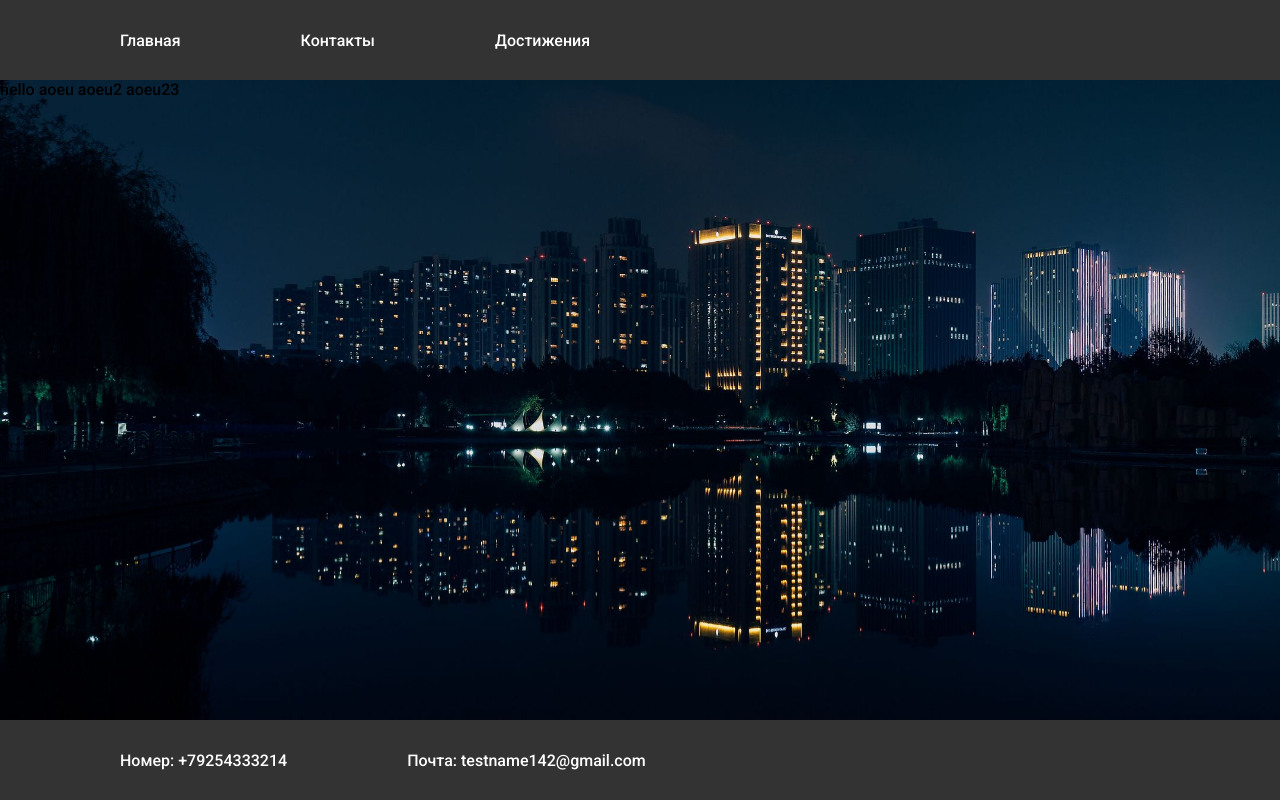
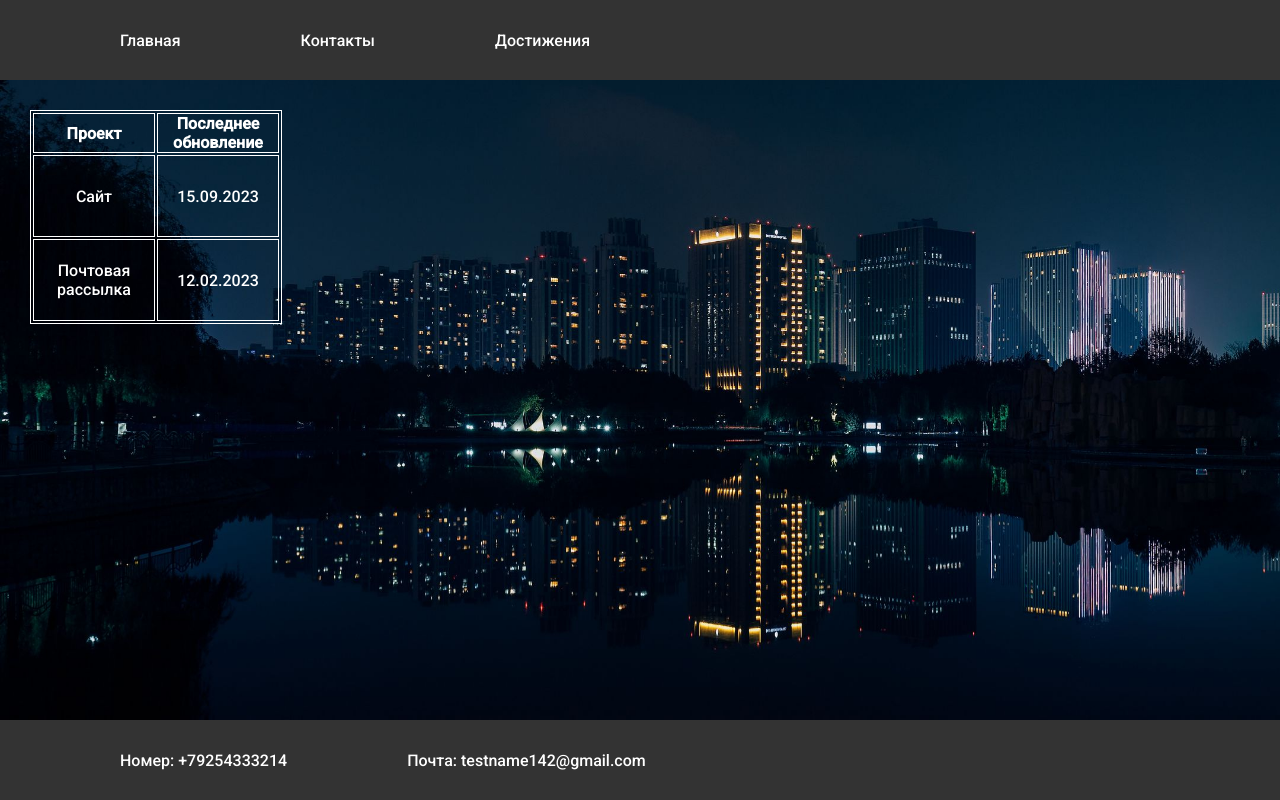
Before and after one commit to jaennil/web1lab, a plain HTML site: page index.html in a window 1280 px wide. Drawn offline with Linux system fonts and the light colour scheme.

Commit message:
feat: table

```diff
--- a/index.html
+++ b/index.html
@@ -16,21 +16,23 @@
 		</nav>
 	</header>
 	<main>
+		<div class="table-div">
 			<table>
 				<tr>
-					<td>hello</td>
+					<th>Проект</th>
+					<th>Последнее обновление</th>
 				</tr>
 				<tr>
-					<td>aoeu</td>
+					<td>Сайт</td>
+					<td>15.09.2023</td>
 				</tr>
 				<tr>
-					<td>aoeu2</td>
-				</tr>
-				<tr>
-					<td>aoeu23</td>
+					<td>Почтовая рассылка</td>
+					<td>12.02.2023</td>
 				</tr>
 			</table>
-			<!-- <img src="city.jpg" alt="image" /> -->
+
+		</div>
 	</main>
 	<footer>
 		<nav>
--- a/style.css
+++ b/style.css
@@ -1,7 +1,9 @@
 @import url('https://fonts.googleapis.com/css2?family=Roboto:wght@500&display=swap');
 
 * {
-  all: unset;
+	margin: 0;
+	padding: 0;
+	box-sizing: content-box;
 	font-family: Roboto;
 }
 
@@ -25,6 +27,27 @@ header li {
 
 header li a {
 	text-decoration: none;
+	color: white;
+}
+
+td {
+	height: 80px;
+	width: 120px;
+	text-align: center;
+}
+
+table,
+th,
+td {
+	border: 1px solid;
+}
+
+.table-div {
+	padding-left: 30px;
+	padding-top: 30px;
+}
+
+table {
 	color: white;
 }
 
```
Lines whose indentation alone changed are shown as unchanged.
